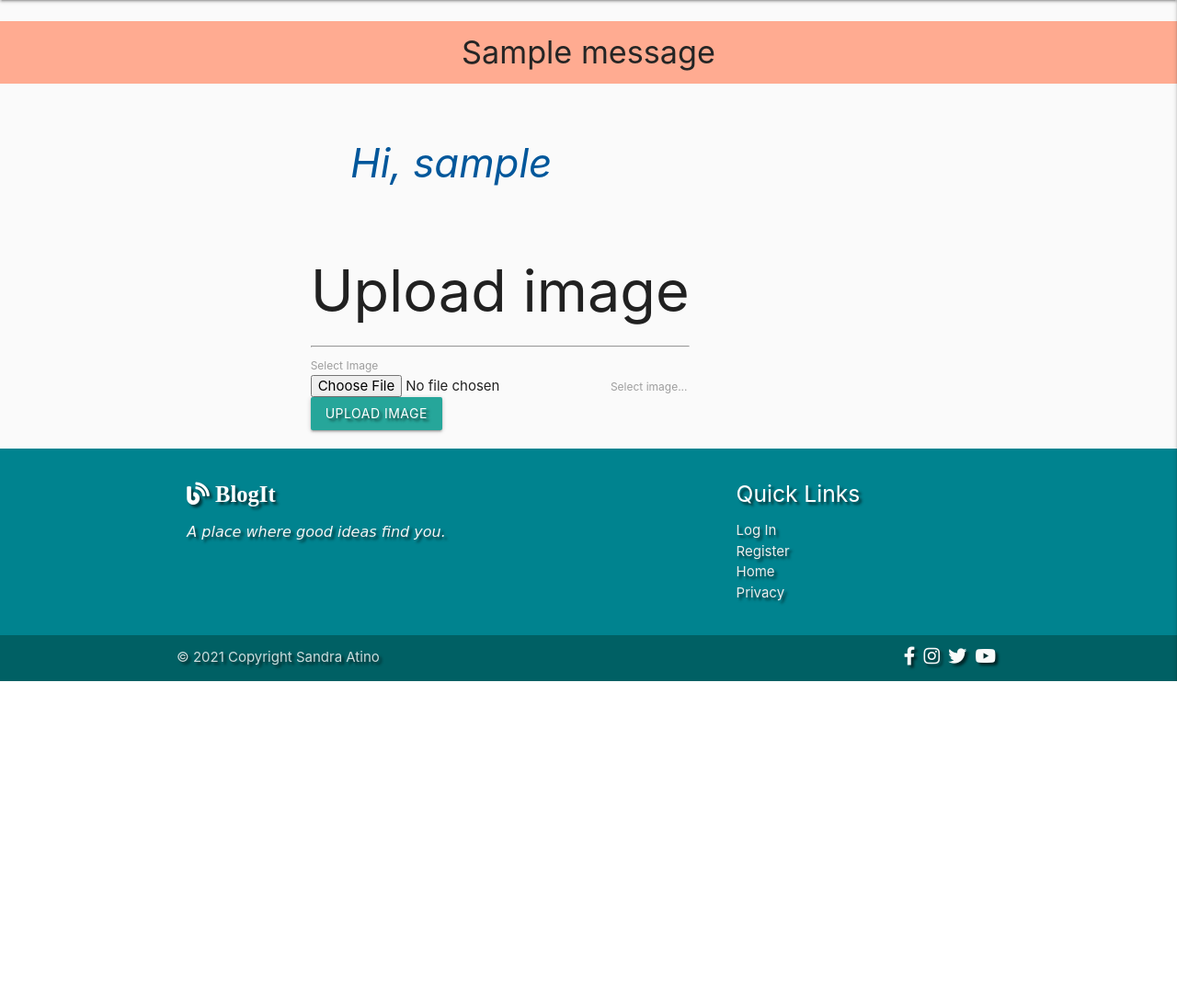
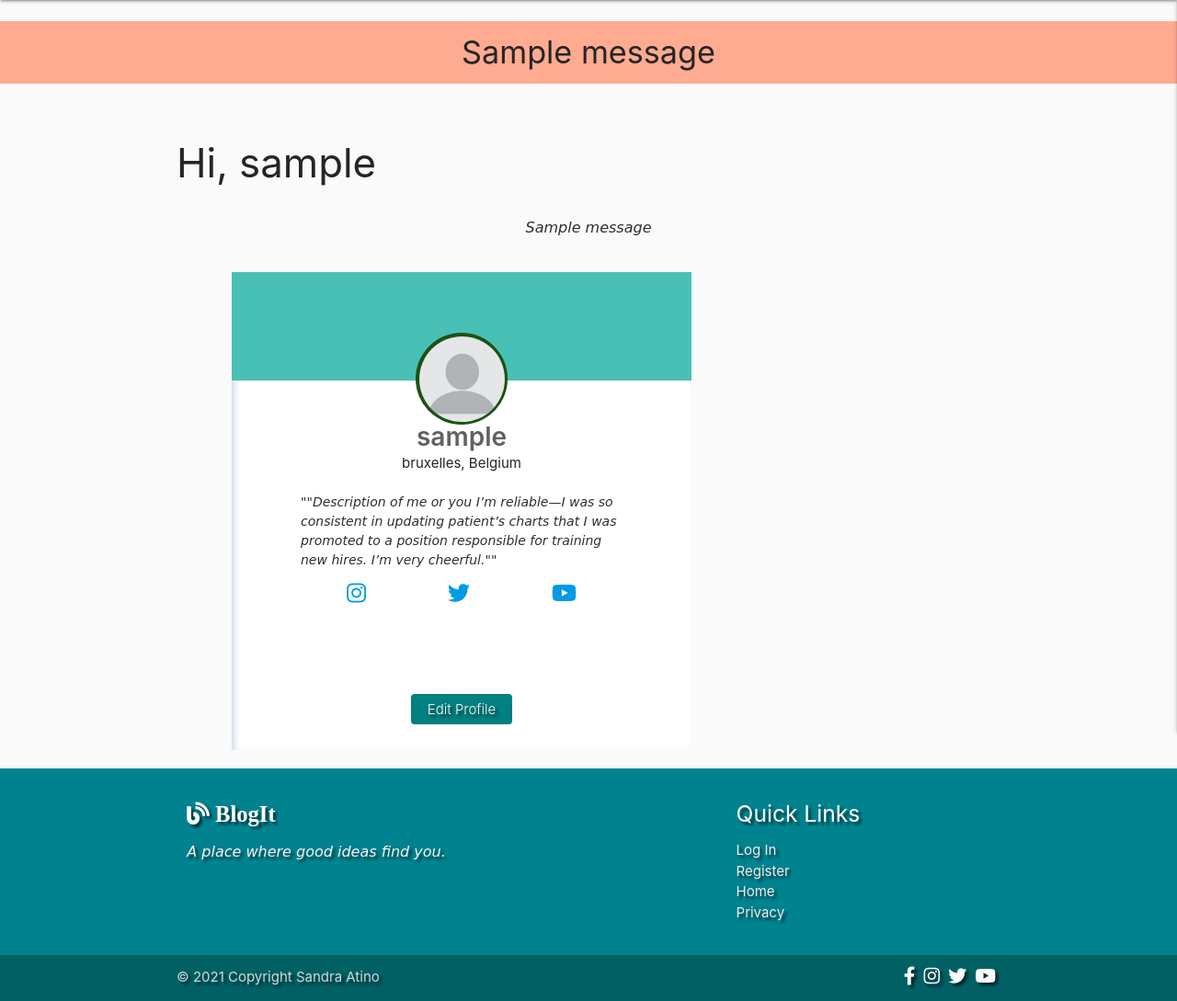
Before and after one commit to Atinos31/Blog-it, a Flask app: page /profile/1 in a window 1280 px wide. Shown: the part 64-1153 px from the top of the page at 92% size. Before the commit the page ends 805 px from the top, so only its background shows below. Run offline with Flask 2, Linux system fonts and the light colour scheme; the visitor is signed in with stand-in values (Sample User, id 1); one stand-in notice (Sample message) is shown; a database or web service that is not in the repository returns one stand-in record (values such as "Sample title"); some libraries are stand-ins or nearby versions.

Commit message:
add profile template

```diff
--- a/app.py
+++ b/app.py
@@ -1,8 +1,6 @@
-
 import os
 from flask import (
     Flask, g, Blueprint, flash, render_template, redirect, request, session, url_for)
-from werkzeug.exceptions import abort
 from flask_pymongo import PyMongo
 from bson.objectid import ObjectId
 from werkzeug.security import generate_password_hash, check_password_hash
@@ -12,11 +10,17 @@ if os.path.exists("env.py"):
 
 app = Flask(__name__)
 
+
 app.config["MONGO_DBNAME"] = os.environ.get("MONGO_DBNAME")
 app.config["MONGO_URI"] = os.environ.get("MONGO_URI")
 app.secret_key = os.environ.get("SECRET_KEY")
-app.config["IMAGE_UPLOADS"] = "/workspace/bog-it/static/profile_pics/default.png/"
+ALLOWED_EXTS = {"txt", "jpeg", "jpg", "png"}
+
 mongo = PyMongo(app)
+
+
+UPLOAD_FOLDER = './static/profile_pics'
+ALLOWED_EXTENSIONS = set(['txt', 'pdf', 'png', 'jpg', 'jpeg', 'gif'])
 
 #dummy data for blogposts
 posts = [
@@ -38,7 +42,7 @@ posts = [
 
 @app.route("/home")
 def home():
-    return render_template('home.html', posts=posts)
+    return render_template('home.html')
 
 
 @app.route("/")
@@ -61,16 +65,21 @@ def get_posts():
 def register():
     if request.method == "POST":
         # check if username already exists in db
+        user_email = mongo.db.form.get("email")
         existing_user = mongo.db.users.find_one(
             {"username": request.form.get("username").lower()})
-
+        existing_email = mongo.db.users.find_one(
+            {"email": user_email})
         if existing_user:
-            flash("Username already exists")
+            flash("That Usernamme is already taken")
+            return redirect(url_for("register"))
+        if existing_email:
+            flash("That email is already taken")
             return redirect(url_for("register"))
 
         register = {
             "username": request.form.get("username").lower(),
-            "email": request.form.get("email"),
+            "user_email": request.form.get("email"),
             "password": generate_password_hash(request.form.get("password"))
 
         }
@@ -78,10 +87,12 @@ def register():
 
         # put the new user into 'session' cookie
         session["user"] = request.form.get("username").lower()
+        session["user"] = request.form.get("email")
         flash("Registration Successful!")
         return redirect(url_for("login", username=session["user"]))
+    return render_template("register.html")
 
-    return render_template("register.html")
+
 
 
 # create login function
@@ -91,6 +102,8 @@ def login():
         # check if username exists in db
         existing_user = mongo.db.users.find_one(
             {"username": request.form.get("username").lower()})
+        existing_user = mongo.db.users.find_one({
+            "email": request.form.get("email")})
 
         if existing_user:
             # ensure hashed password matches user input
@@ -116,15 +129,26 @@ def login():
 
 @app.route("/profile/<username>", methods=["GET", "POST"])
 def profile(username):
-    # grab the session user's username from db
-    username = mongo.db.users.find_one(
-        {"username": session["user"]})["username"]
+
+    """ Profile page
+    Finds the profile from the username returns - current_user_profile
+    If the profile is not found the user is redirected to profile_not_found.html page
+    Finds user from the session['user'] cookie - returns user_session
+    If user not in session directs to login.html
+    The location function is called and check location - returns loaction
+    The member since function is called  to checked for the date the user joined - returns date
+"""
+    if 'user' in session:
+        current_user = mongo.db.users.find_one({"username": username})
+        user = mongo.db.users.find_one({'username': session['user']})
+        if not current_user:
+            return render_template('profile-not-found.html')
 
     if session["user"]:
-        return render_template("profile.html", username=username)
+        return render_template(
+            "profile.html", current_user=current_user, user=user)
 
     return redirect(url_for("login"))
-
 
 
 # logout function
@@ -136,20 +160,16 @@ def logout():
     return redirect(url_for("login"))
 
 
-# upload file function
-@app.route("/upload_image", methods=["GET", "POST"])
-def upload_image():
-    if request.method == 'POST':
-        if request.files:
-            image = request.files["profile-image"]
-            if image.filename == "":
-                print('image must have filename')
-                return redirect(request.url)
-            image.save(os.path.join(app.config[
-                "IMAGE-UPLOADS"], image.filename))
-            print('image save')
-            return redirect(request.url)
-    return render_template('profile.html')
+
+# error pages
+@app.errorhandler(500)
+def internal_server_error(e):
+    return render_template('500.html'), 500
+
+
+@app.errorhandler(404)
+def page_not_found(e):
+    return render_template('404.html'), 404
 
 
 if __name__ == "__main__":
--- a/requirements.txt
+++ b/requirements.txt
@@ -1,8 +1,8 @@
 click==8.0.1
 dnspython==2.1.0
 Flask==2.0.1
+Flask-Mail==0.9.1
 Flask-PyMongo==2.3.0
-Flask-WTF==0.15.1
 itsdangerous==2.0.1
-mongo==0.2.0
+pymongo==3.12.0
 Werkzeug==2.0.1
--- a/static/css/style.css
+++ b/static/css/style.css
@@ -1,5 +1,5 @@
 @import url('https://fonts.googleapis.com/css2?family=Abel&family=Anton&family=Crimson+Pro:ital,wght@0,200;0,400;0,500;1,300;1,500&family=Josefin+Slab:wght@100&family=Lexend+Deca&family=Livvic:ital,wght@0,200;0,400;1,400&display=swap');
-/* global styles*/
+/*------------------- global styles------------------------------*/
 :root{
      /*      Theme colors        */
     --text-gray: #2a2f35;
@@ -70,7 +70,7 @@ main {
 
 
 
-/*----------------- forms-----------------*/
+/*------------------------- forms------------------------------*/
 form input{
     cursor: pointer;
 }
@@ -79,7 +79,7 @@ form input{
 
 }
 
-/*--------homepage-------*/
+/*--------------------------------homepage------------------------*/
  .social .fab{
      color: #fafafa;
      font-size: 20px;
@@ -98,7 +98,7 @@ padding: 5px;
 
 }
 
-/*-----------posts page----------------------*/
+/*--------------------posts page------------------------------------------*/
 .postpage{
     padding:0 !important;
     margin:0 !important;
@@ -109,3 +109,149 @@ padding: 5px;
     position: relative;
     width: 100%;
 }
+
+/*---------------------- profile page----------------------------*/
+
+.profile-container{
+    width:500px;
+    height:520px;
+    background: white;
+    box-shadow: rgb(204, 219, 232) 3px 3px 6px 0px inset, rgba(255, 255, 255, 0.5) -3px -3px 6px 1px inset;
+    display:flex;
+    flex-direction: column;
+    margin-left: 60px;
+
+}
+
+.top-bg{
+    flex:1;
+    background: #49c0b6;
+    position: relative;
+    display: flex;
+    align-items: flex-end;
+    justify-content: center;
+}
+
+.profile-img-circle{
+    padding:4px;
+    background:#1b5214;
+    width:100px;
+    height: 100px;
+    border-radius: 100%;
+    position: absolute;
+    bottom: 0px;
+    transform: translateY(48px);
+}
+
+.default-image{
+    border-radius: 100%;
+    width:93px;
+    height:93px;
+}
+
+.profile-content{
+    flex:3;
+    padding-top: 48px;
+    display: flex;
+    flex-direction: column;
+    align-items: center;
+    position: relative;
+}
+
+.user_username{
+    margin-top: 8px;
+    margin-bottom: 8px;
+    color: #616161;
+    font-size: 28px;
+}
+
+.user_location{
+    margin-top: 8px;
+    margin-bottom: 8px;
+    font-size: 15px;
+    color: rgba(0,0,0 .50);
+}
+
+.user_about_me{
+    margin-bottom:8px;
+    margin-top: 16px;
+    color: rgba(0,0,0 .50);
+    font-size: 14px;
+    padding-left: 15%;
+    padding-right:15%;
+}
+
+ul.social-media{
+    list-style-type: none;
+    margin: 0;
+    display:flex;
+    width:50%;
+    padding:0;
+   font-size: 24px;
+    justify-content: space-between;
+    color: var(--text-light);
+
+}
+
+.change-photo{
+    border:0;
+    background: teal;
+    color: #fff;
+    padding:8px 18px;
+    font-weight: 300;
+    position: absolute;
+    bottom: 28px;
+    border-radius: 4px;
+    transition: .15s all ease-in-out;
+}
+.change-photo:hover {
+        transform:scale(1.05);
+}
+.change-photo:focus{
+        outline:none
+
+}
+
+
+/*---------------------- error pages------------------------------------------*/
+.text {
+    font-size: 20px;
+    line-height: 30px;
+    margin: 20px 0;
+}
+
+.attribution a {
+    color: #333;
+}
+
+.floating-btn {
+    border-radius: 26.5px;
+    background-color: #001F61;
+    border: 1px solid #001F61;
+    box-shadow: 0 16px 22px -17px #03153B;
+    color: #fff;
+    cursor: pointer;
+    font-size: 16px;
+    line-height: 20px;
+    padding: 12px 20px;
+    bottom: 20px;
+    right: 20px;
+    z-index: 999;
+
+}
+
+.floating-btn:hover {
+    background-color: #ffffff;
+    color: #001F61;
+}
+
+.floating-btn:focus {
+    outline: none;
+}
+
+@media screen and (max-width: 600px) {
+
+    .text {
+        max-width: 80vw;
+    }
+}
--- a/static/js/main.js
+++ b/static/js/main.js
@@ -8,3 +8,5 @@ togglePassword.addEventListener('click', function (e) {
     // toggle the eye / eye slash icon
     this.classList.toggle('fa-eye-slash');
 });
+
+// upload image
--- a/templates/base.html
+++ b/templates/base.html
@@ -6,11 +6,14 @@
     <meta name="description" content="A place to write, read and connect">
     <meta name="author" content="Sandra Atino">
     <meta name="keywords" content="writers, bloggers, readers, societyblogs, cultureblogs, travelblogs, foodblogs">
+    <link rel="icon" type="image/png" href="{{ url_for('static', filename='images/favicon.png')}}">
+    {% block styles %}
     <link rel="stylesheet" href="https://cdnjs.cloudflare.com/ajax/libs/font-awesome/5.13.1/css/all.min.css"
         integrity="sha512-xA6Hp6oezhjd6LiLZynuukm80f8BoZ3OpcEYaqKoCV3HKQDrYjDE1Gu8ocxgxoXmwmSzM4iqPvCsOkQNiu41GA==" crossorigin="anonymous" type="text/css">
     <link rel="stylesheet" href="https://cdnjs.cloudflare.com/ajax/libs/materialize/1.0.0/css/materialize.min.css" type="text/css">
     <link rel="stylesheet" href="{{ url_for('static', filename='css/style.css') }}" type="text/css">
-    <link rel="icon" type="image/png" href="{{ url_for('static', filename='images/avatar-icon.png')}}">
+    {% endblock %}
+
     {% if title %}
     <title>{{ title }} - BlogIt</title>
     {% else %}
@@ -138,6 +141,7 @@
     <script src="{{ url_for('static', filename='js/script.js') }}"></script>
     <script src="{{ url_for('static', filename='js/main.js') }}"></script>
 
+
     {% block scripts %}
     {% endblock %}
 </body>
--- a/templates/home.html
+++ b/templates/home.html
@@ -1,7 +1,10 @@
 {% extends "base.html" %}
 {% block title %}Homepage{% endblock %}
+{% block scripts %}
+{{ super() }}
+{% endblock %}
+{% block content %}
 
-{% block content %}
 <div class="homepage-wrapper">
     <div class="homepage">
         <!-- Flash Messages -->
--- a/templates/profile.html
+++ b/templates/profile.html
@@ -1,32 +1,44 @@
 {% extends "base.html" %}
 {% block content %}
-   <div class="row">
-       <div class="col s12 m8">
-           <h3 class="center-align light-blue-text text-darken-4">
-               <i> Hi, {{ username }}</i> <br>
-       </div>
-   </div>
-   </div>
-   <div class="container">
-    <div class="row">
-        <div class="col">
-            <h1> Upload image</h1>
-            <hr>
-            <form action="/" method="POST" enctype="multipart/form-data">
-            <div class="form-group">
-                <label for="Select-image">Select Image</label>
-                <div class="custom-file">
-                    <input type="file" class="custom-file-input" name="profile-image" id="profile-image">
-                    <label for="image" class="custom-file-label">Select image...</label>
-                </div>
-            </div>
-            <button type="submit" class="btn lighten-blue text-shadow">upload image</button>
-            </form>
-        </div>
+<h3>Hi, {{current_user.username}}</h3>
+<!-- Flash messages -->
+{% with messages = get_flashed_messages() %}
+{% if messages|length > 0 %}
+<div class="row flashes">
+    <div class="col s12 center-align">
+        {% for message in messages %}
+        <p>{{ message }}</p>
+        {% endfor %}
     </div>
+</div>
+
+{% endif %}
+{% endwith %}
+ <div class="row">
+<div class="profile-container col-s12 m-6 align-center">
+  <div class="top-bg">
+    <div class="profile-img-circle">
+    <img src="/static/profile_pics/default.png" alt="default image" class="default-image">
+  </div>
+  </div>
+  <div class="profile-content">
+   <h2 class="user_username">{{current_user.username}}</h2>
+   <h4 class="user_location">bruxelles, Belgium</h4>
+   <p class="user_about_me"> ""Description of me or you I’m reliable—I was so consistent in updating patient’s charts that I was promoted to a position responsible for training new hires. I’m very cheerful.""</p>
+   <ul class="social-media">
+     <li><a href="https://www.instagram.com/">
+       <i class="fab fa-instagram"></i></a></li>
+      <li><a href="https://www.twitter.com/"><i class="fab fa-twitter"></i></a></li>
+       <li><a href="https://www.youtube.com/"><i class="fab fa-youtube"></i></a></li>
+   </ul>
+   <button class="change-photo text-shadow">Edit Profile</button>
+  </div>
 </div>
 
 
 
 
+
+
+
 {% endblock %}
```
Also changed, not shown: templates/404.html (added, +19 -0 lines), templates/500.html (added, +15 -0 lines), templates/profile-not-found.html (added, +17 -0 lines), .gitpod.yml, static/images/404.gif (added), static/images/comment.png (added), static/images/edit.png (added), static/images/favicon.png (added), static/images/inbox.png (added), static/images/logout.png (added), static/images/setting.png (added), static/images/undraw_Blogging_re_kl0d.svg (deleted), static/images/user.png (added).
